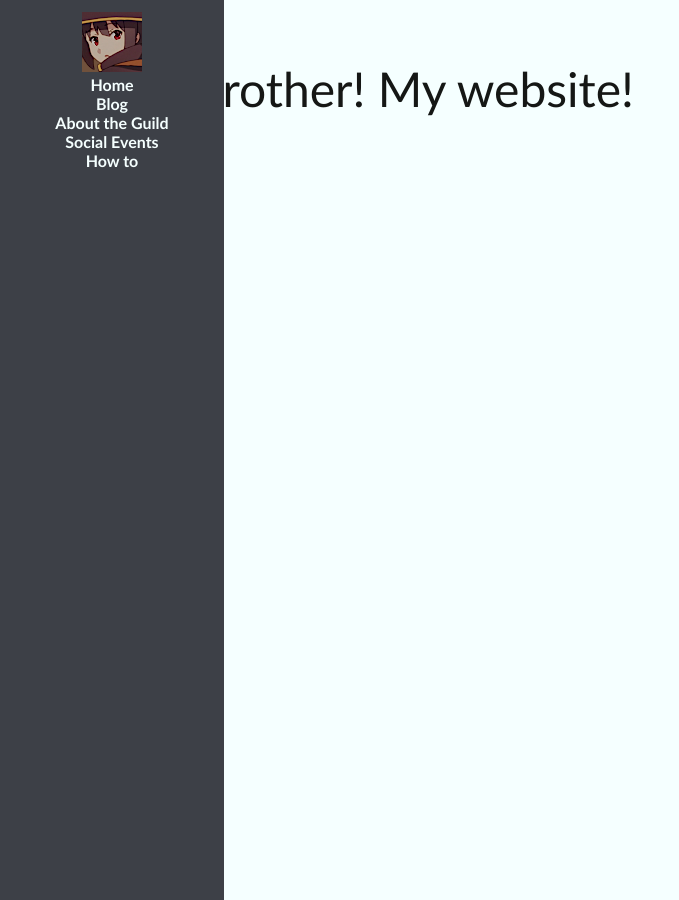
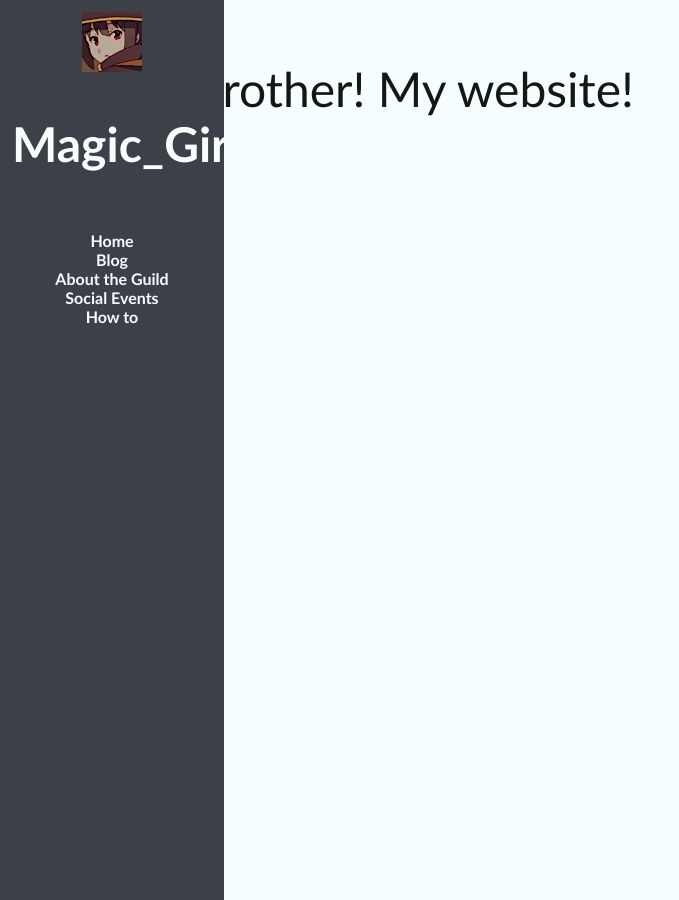
Before and after one commit to ideonella/ideonella.github.io, a Jekyll site: the page built from index.html, in a window 1280 px wide. Shown: the whole page, without its empty margins (0-679 px from the left). Built offline with Jekyll 4.4.1, drawn with Linux system fonts in a browser that asks for light colours.

Commit message:
Update navigation.html

```diff
--- a/_includes/navigation.html
+++ b/_includes/navigation.html
@@ -1,5 +1,6 @@
 <nav>
    <img src="logo.png" alt="Guild's Magic Girl."><br>
+   <h1>Magic_Girls</h1><br>
   {% for item in site.data.navigation %}
   <a href="{{ item.link }}" class="magic-white-font" {% if page.url == item.link %}class="current"{% endif %}>{{ item.name }}</a><br>
   {% endfor %}
```
